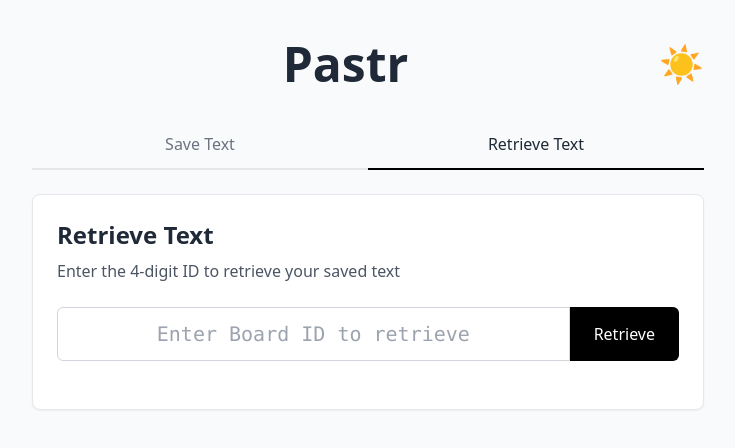
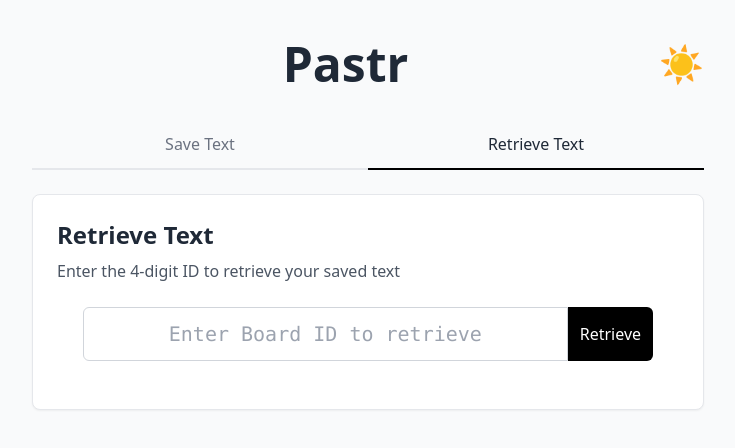
Before and after one commit to khushal0944/Pastr-Online_Clipboard, a React (Vite) app in the folder frontend/: page / in a window 1280 px wide. Both pictures are taken after a click on the button "Retrieve Text". Shown: the top 448 px of the page, without its empty margins (272-1007 px from the left). Built offline with nearby package versions, Linux system fonts and the light colour scheme.

Commit message:
fixed button css

```diff
--- a/frontend/src/App.tsx
+++ b/frontend/src/App.tsx
@@ -157,7 +157,11 @@ function App() {
 
 						<div className="flex justify-between">
 							<button
-								onClick={() => {setContent(""); setBoardId(null); prevContent.current = ""}}
+								onClick={() => {
+									setContent("");
+									setBoardId(null);
+									prevContent.current = "";
+								}}
 								className="px-5 py-2  dark:text-white  border border-gray-300 rounded-md text-gray-700 hover:bg-gray-100 dark:hover:bg-gray-700 transition-colors"
 							>
 								Clear
@@ -241,23 +245,23 @@ function App() {
 							Enter the 4-digit ID to retrieve your saved text
 						</p>
 
-						<div className="flex mb-6">
+						<div className="flex mb-6 mx-auto w-11/12 fixRetrieveBtn">
 							<input
 								type="text"
-								className="flex-1 p-3 border dark:bg-gray-100 border-gray-300 rounded-l-md focus:outline-none focus:ring-2 focus:ring-gray-200 text-center text-xl font-mono"
+								className="flex-1 p-3 w-full border dark:bg-gray-100 max-[500px]:rounded-lg border-gray-300 rounded-l-md focus:outline-none focus:ring-2 focus:ring-gray-200 text-center text-xl font-mono"
 								placeholder="Enter Board ID to retrieve"
 								value={retrieveId || ""}
-								onChange={(e) =>
-									{setRetrieveId(
+								onChange={(e) => {
+									setRetrieveId(
 										e.target.value
 											.replace(/[^0-9]/g, "")
 											.slice(0, 4)
 									);
-                                    setRetrieveContent("")}
-								}
+									setRetrieveContent("");
+								}}
 							/>
 							<button
-								className="px-6 py-2 bg-black text-white rounded-r-md hover:bg-gray-800 transition-colors"
+								className="px-3 py-2 max-[500px]:mt-2 max-[500px]:rounded-lg bg-black text-white rounded-r-md hover:bg-gray-800 transition-colors"
 								onClick={handleRetrival}
 							>
 								Retrieve
--- a/frontend/src/index.css
+++ b/frontend/src/index.css
@@ -14,3 +14,7 @@ input[type="number"]::-webkit-inner-spin-button {
   -webkit-appearance: none;
   margin: 0;
 }
+
+.fixRetrieveBtn {
+    @apply max-[500px]:flex-col max-[500px]:items-center
+}
```
